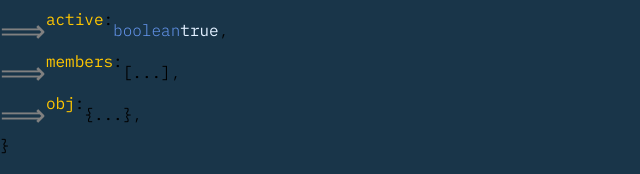
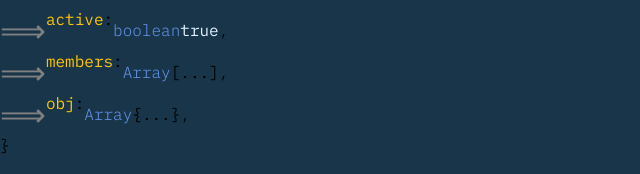
Before and after one commit to akshayupadhya/json-view, a React app: page / in a window 1280 px wide. Shown: the part 264-438 px from the top of the page, without its empty margins (0-640 px from the left). Built offline with nearby package versions, Linux system fonts and the light colour scheme.

Commit message:
printing type of array and object in its components

```diff
--- a/src/jsonView/Array/Array.jsx
+++ b/src/jsonView/Array/Array.jsx
@@ -1,11 +1,14 @@
-import React from "react";
+import React, { Fragment } from "react";
 import { OpeningBracet, ClosingBracet } from "../tags";
 import { Value } from "../Object/Value";
 import { DeapthToggler } from "../DepthToggler";
+import { DataType } from "../meta";
 export const ArrayView = props => {
 	const { json, depth } = props;
 	const ArrayLength = json.length;
 	return (
+		<Fragment>
+			{depth ? <DataType DataType="Array" /> : undefined}
 			<div className={"array"}>
 				<OpeningBracet />
 				<DeapthToggler depth={depth} length={json.length}>
@@ -23,5 +26,6 @@ export const ArrayView = props => {
 				</DeapthToggler>
 				<ClosingBracet />
 			</div>
+		</Fragment>
 	);
 };
--- a/src/jsonView/JsonObject.jsx
+++ b/src/jsonView/JsonObject.jsx
@@ -2,10 +2,13 @@ import React, { Fragment } from "react";
 import { OpeningBrace, ClosingBrace } from "./tags";
 import { KeyValue } from "./Object/KeyValue";
 import { DeapthToggler } from "./DepthToggler";
+import { DataType } from "./meta";
 const JsonObject = props => {
 	let { json, depth } = props;
 	depth = depth || 0;
 	return (
+		<Fragment>
+			{depth ? <DataType DataType="Array" /> : undefined}
 			<div className="object">
 				<OpeningBrace />
 				<DeapthToggler depth={depth}>
@@ -22,6 +25,7 @@ const JsonObject = props => {
 				</DeapthToggler>
 				<ClosingBrace />
 			</div>
+		</Fragment>
 	);
 };
 export default JsonObject;
```
Lines whose indentation alone changed are shown as unchanged.
